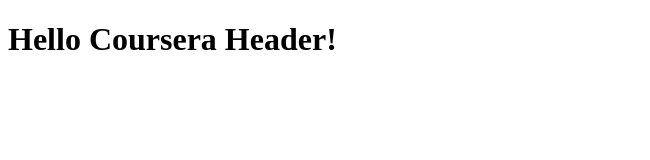
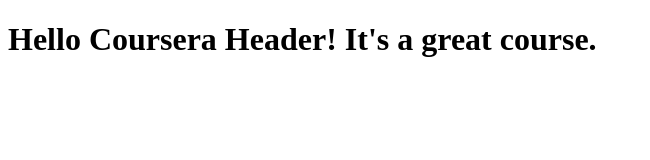
Before and after one commit to resonant14/coursera-test, a plain HTML site: page site/index.html in a window 1280 px wide. Shown: the whole page, without its empty margins (0-650 px from the left). Drawn offline with Linux system fonts and the light colour scheme.

Commit message:
Small addition to our page content.

```diff
--- a/site/index.html
+++ b/site/index.html
@@ -4,6 +4,6 @@
     <title>Hello Coursera!</title>
 </head>
 <body>
-<h1>Hello Coursera Header!</h1>
+<h1>Hello Coursera Header! It's a great course.</h1>
 </body>
 </html>
```
